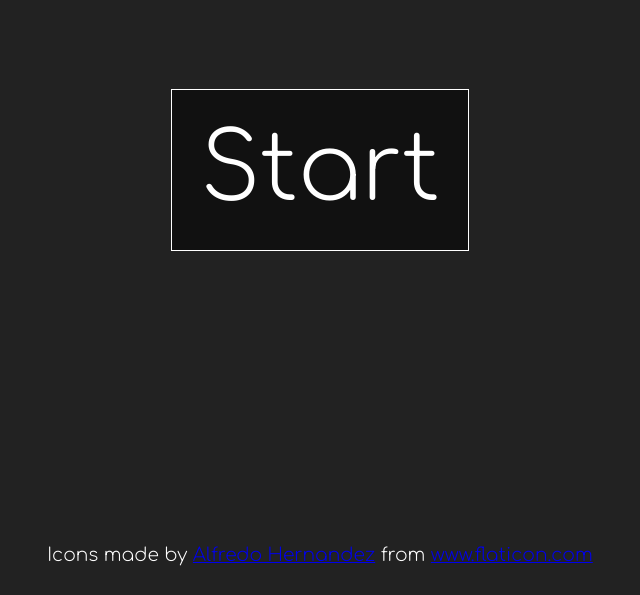
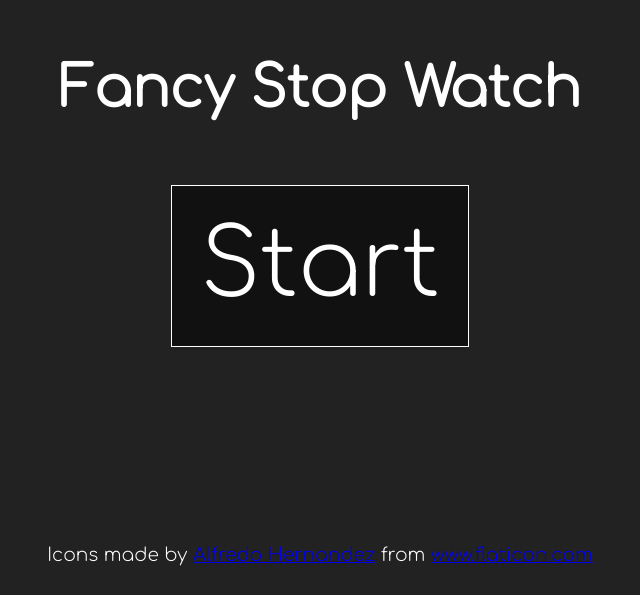
Before and after one commit to Tsuyoshi84/fancy-stop-watch, a Svelte app: page / in a window 1280 px wide. Shown: the part 205-800 px from the top of the page, without its empty margins (320-960 px from the left). Built offline with nearby package versions, Linux system fonts and the light colour scheme.

Commit message:
Add title

```diff
--- a/src/App.svelte
+++ b/src/App.svelte
@@ -28,6 +28,12 @@
 </script>
 
 <style>
+  h1 {
+    padding: 1rem;
+    font-size: 3rem;
+    display: block;
+  }
+
   main {
     text-align: center;
     margin: 0 auto;
@@ -60,6 +66,7 @@
 
   section {
     display: flex;
+    flex-direction: column;
     justify-content: center;
     align-items: center;
     height: calc(100% - 50px);
@@ -68,6 +75,8 @@
 
 <main class:done>
   <section>
+    <h1>Fancy Stop Watch</h1>
+
     {#if timer !== null}
       <div transition:fade={{ duration: 500 }}>
         <Watch time={remainingTime} />
```
